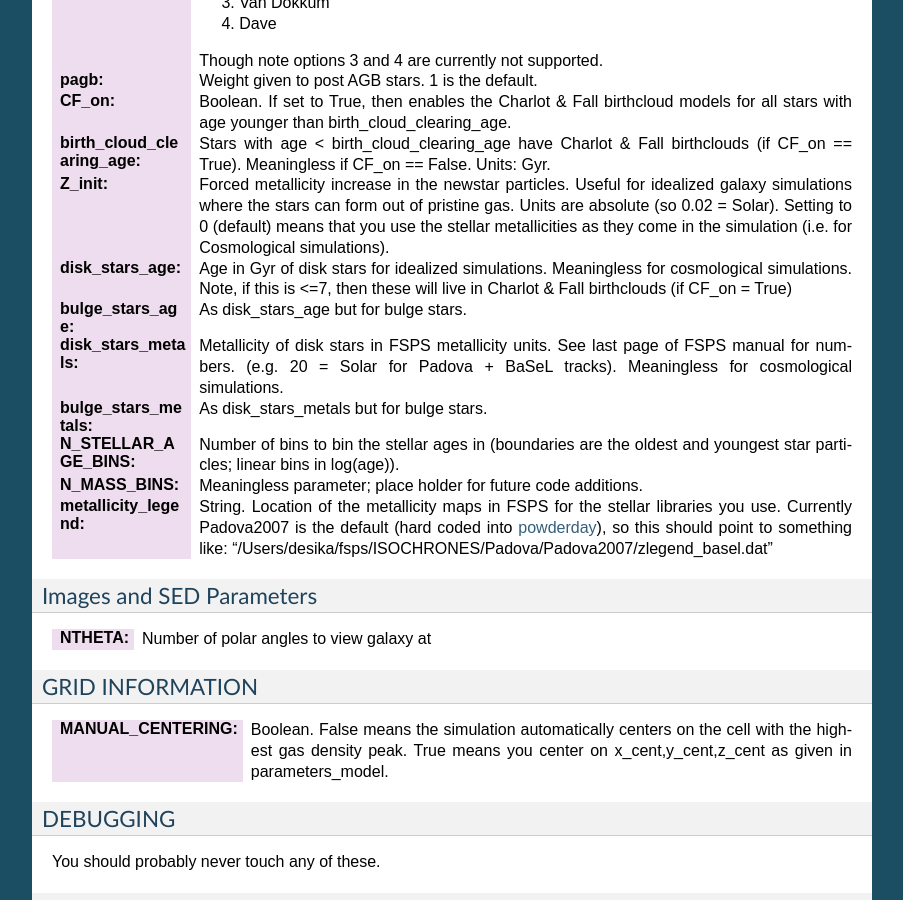
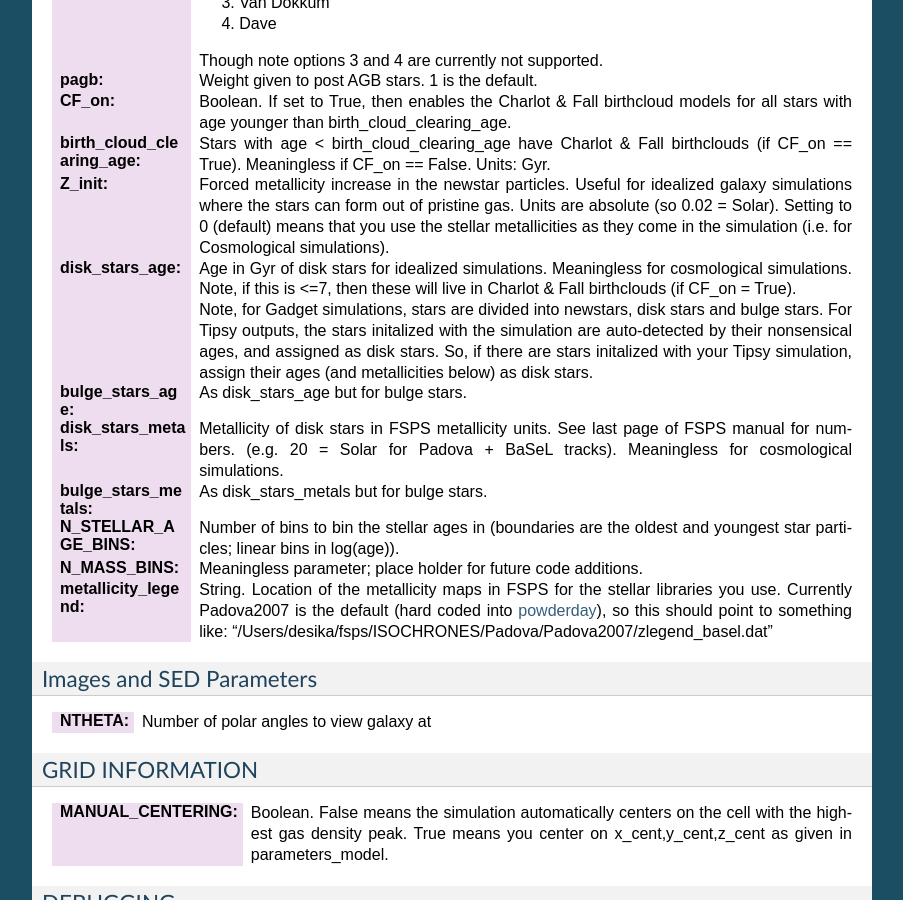
Before and after one commit to dnarayanan/powderday, a Sphinx documentation site: the page built from docs/parameters_description.rst, in a window 1280 px wide and 900 px high, scrolled down 1989 px. Shown: the whole window, without its empty margins (198-1101 px from the left). Built offline with Sphinx 7.4.7, drawn with Linux system fonts in a browser that asks for light colours.

Commit message:
docs: diskstars description update

```diff
--- a/docs/parameters_description.rst
+++ b/docs/parameters_description.rst
@@ -210,7 +210,14 @@ Stellar SEDs Info
 
    Age in Gyr of disk stars for idealized simulations. Meaningless for
    cosmological simulations.  Note, if this is <=7, then these will
-   live in Charlot & Fall birthclouds (if CF_on = True)
+   live in Charlot & Fall birthclouds (if CF_on = True).
+
+   Note, for Gadget simulations, stars are divided into newstars, disk
+   stars and bulge stars.  For Tipsy outputs, the stars initalized
+   with the simulation are auto-detected by their nonsensical ages,
+   and assigned as disk stars.  So, if there are stars initalized with
+   your Tipsy simulation, assign their ages (and metallicities below)
+   as disk stars.
 
 :bulge_stars_age:
 
```
